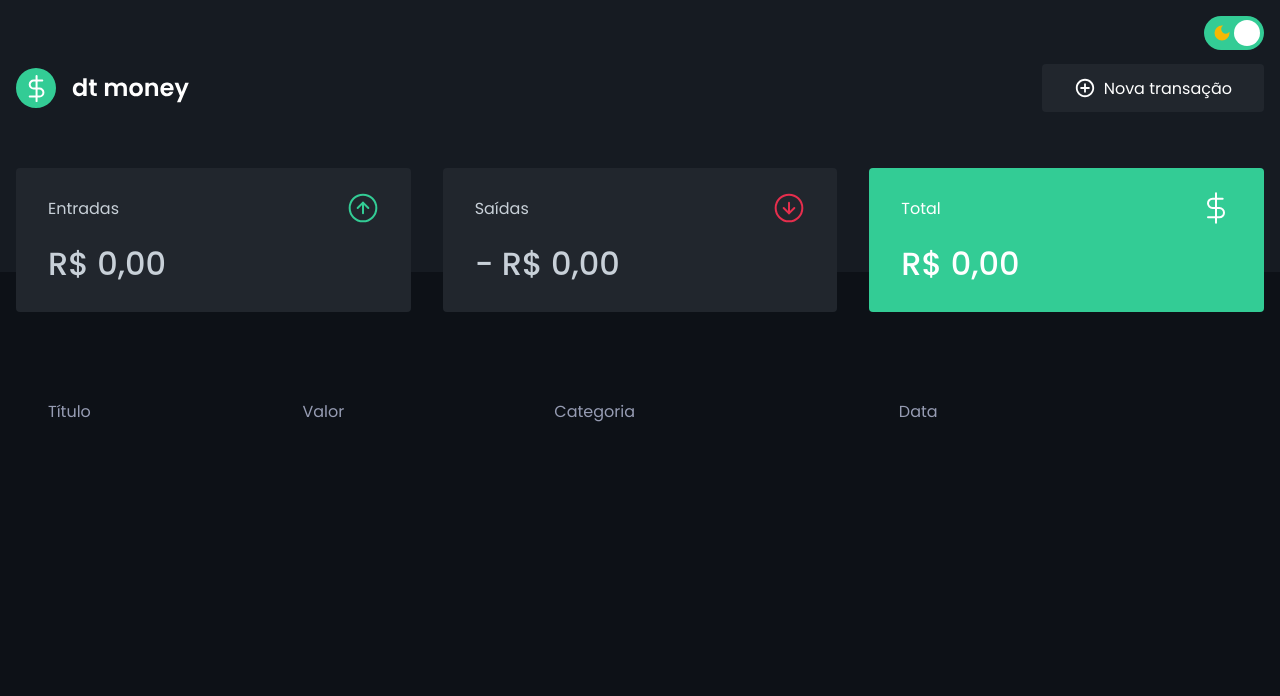
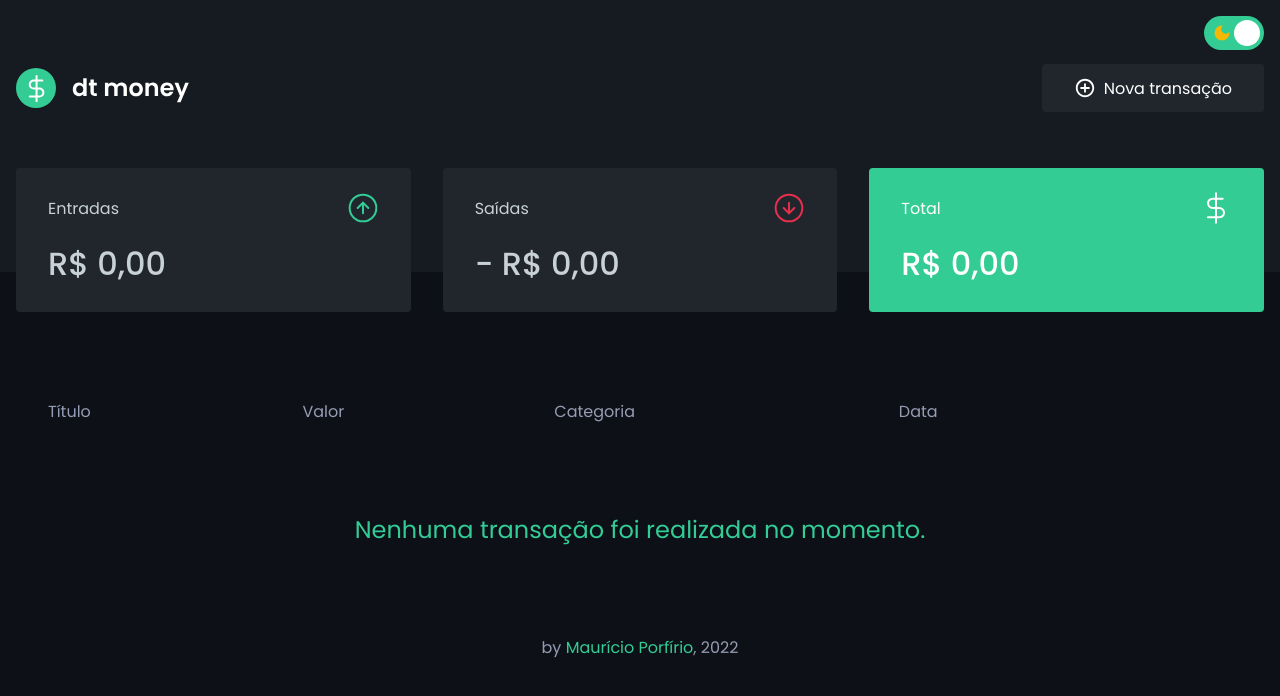
Before and after one commit to mauricio-msp/dtmoney, a React (Vite) app: page / in a window 1280 px wide. Shown: the top 696 px of the page. Built offline with nearby package versions, Linux system fonts and the light colour scheme; what miragejs would draw is missing.

Commit message:
feat: credits & new component when not exists transactions

```diff
--- a/src/App.tsx
+++ b/src/App.tsx
@@ -5,6 +5,7 @@ import Modal from 'react-modal'
 import { Dashboard } from './components/Dashboard'
 import { Header } from './components/Header'
 import { NewTransactionModal } from './components/NewTransactionModal'
+import { Footer } from './components/Footer'
 import { Switch } from './components/Switch'
 
 import { TransactionProvider } from './context/TransactionProvider'
@@ -45,11 +46,18 @@ export function App() {
   return (
     <ThemeProvider theme={theme === 'dark' ? darkTheme : lightTheme}>
       <TransactionProvider>
+        {/** GLOBAL STYLES */}
         <GlobalStyle />
 
+        {/** SWITCH THEME */}
         <Switch checked={theme === 'dark'} onChange={handleChangeTheme} checkedIcon uncheckedIcon />
+
+        {/** MAIN APP */}
         <Header onOpenNewTransactionModal={handleOpenNewTransactionModal} />
         <Dashboard />
+        <Footer />
+
+        {/** MODAL APP */}
         <NewTransactionModal
           isOpen={isNewTransactionModalOpen}
           onRequestClose={handleCloseNewTransactionModal}
--- /dev/null
+++ b/src/components/Footer/index.tsx
@@ -0,0 +1,11 @@
+import { FooterContainer } from './styles'
+
+export function Footer() {
+  return (
+    <FooterContainer>
+      <p>
+        by <span>Maurício Porfírio</span>, {new Date().getFullYear()}
+      </p>
+    </FooterContainer>
+  )
+}
--- /dev/null
+++ b/src/components/Footer/styles.ts
@@ -0,0 +1,17 @@
+import styled from 'styled-components'
+
+export const FooterContainer = styled.footer`
+  display: flex;
+  align-items: center;
+  justify-content: center;
+  margin-top: 3rem;
+
+  p {
+    text-align: center;
+    color: var(--text-body);
+
+    span {
+      color: var(--green);
+    }
+  }
+`
--- /dev/null
+++ b/src/components/NoTransactions/index.tsx
@@ -0,0 +1,10 @@
+import { useTransactions } from '../../context/TransactionProvider'
+import { NoTransactionsContainer } from './styles'
+
+export function NoTransactions() {
+  return (
+    <NoTransactionsContainer>
+      <p className="no-transactions">Nenhuma transação foi realizada no momento.</p>
+    </NoTransactionsContainer>
+  )
+}
--- /dev/null
+++ b/src/components/NoTransactions/styles.ts
@@ -0,0 +1,14 @@
+import styled from 'styled-components'
+
+export const NoTransactionsContainer = styled.div`
+  display: flex;
+  align-items: center;
+  justify-content: center;
+  margin-top: 4rem;
+
+  p {
+    text-align: center;
+    font-size: 1.5rem;
+    color: var(--green);
+  }
+`
--- a/src/components/TransactionsCard/index.tsx
+++ b/src/components/TransactionsCard/index.tsx
@@ -1,4 +1,5 @@
 import { useTransactions } from '../../context/TransactionProvider'
+import { NoTransactions } from '../NoTransactions'
 import { CardContainer, CardContent } from './styles'
 
 export function TransactionsCard() {
@@ -31,6 +32,8 @@ export function TransactionsCard() {
           </div>
         ))}
       </CardContent>
+
+      {!transactions.length && <NoTransactions />}
     </CardContainer>
   )
 }
--- a/src/components/TransactionsTable/index.tsx
+++ b/src/components/TransactionsTable/index.tsx
@@ -1,6 +1,7 @@
 import { MdRemoveCircleOutline } from 'react-icons/md'
 
 import { useTransactions } from '../../context/TransactionProvider'
+import { NoTransactions } from '../NoTransactions'
 import { TableContainer } from './styles'
 
 export function TransactionsTable() {
@@ -41,6 +42,8 @@ export function TransactionsTable() {
           ))}
         </tbody>
       </table>
+
+      {!transactions.length && <NoTransactions />}
     </TableContainer>
   )
 }
```
